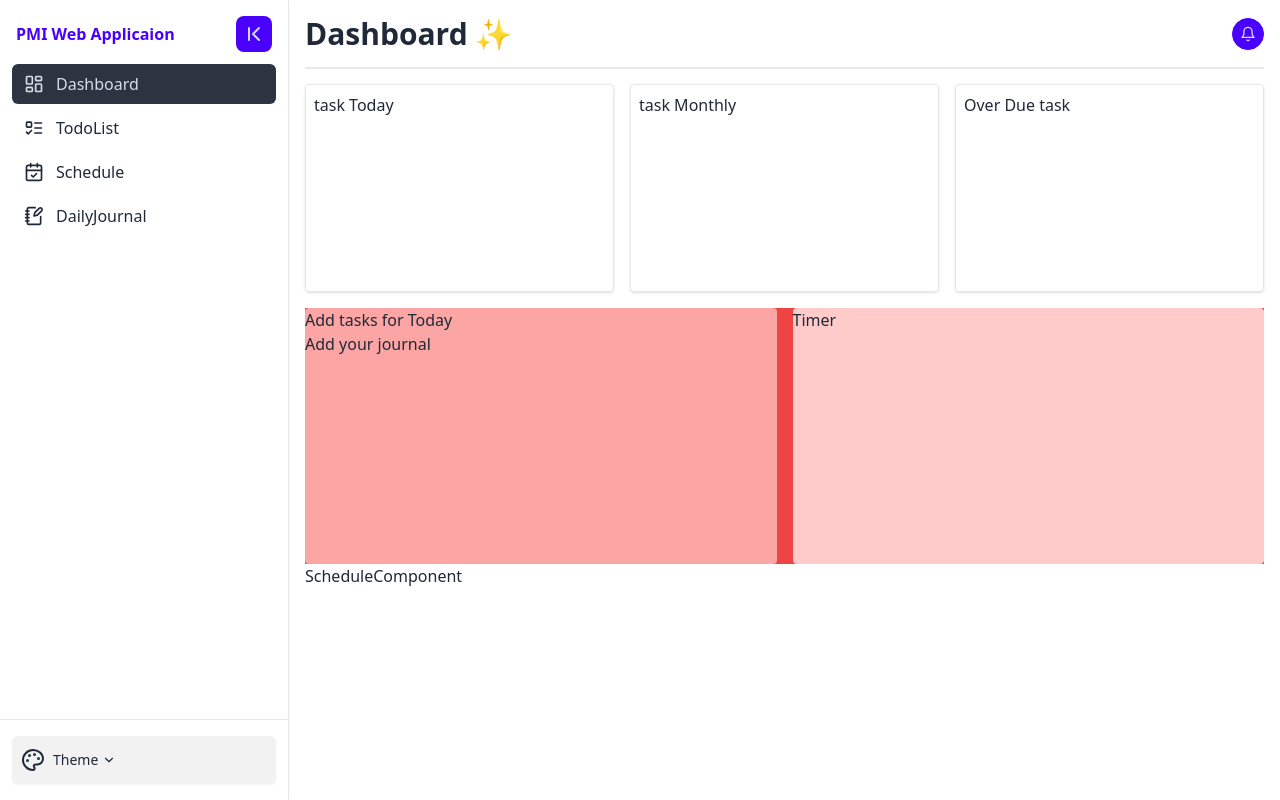
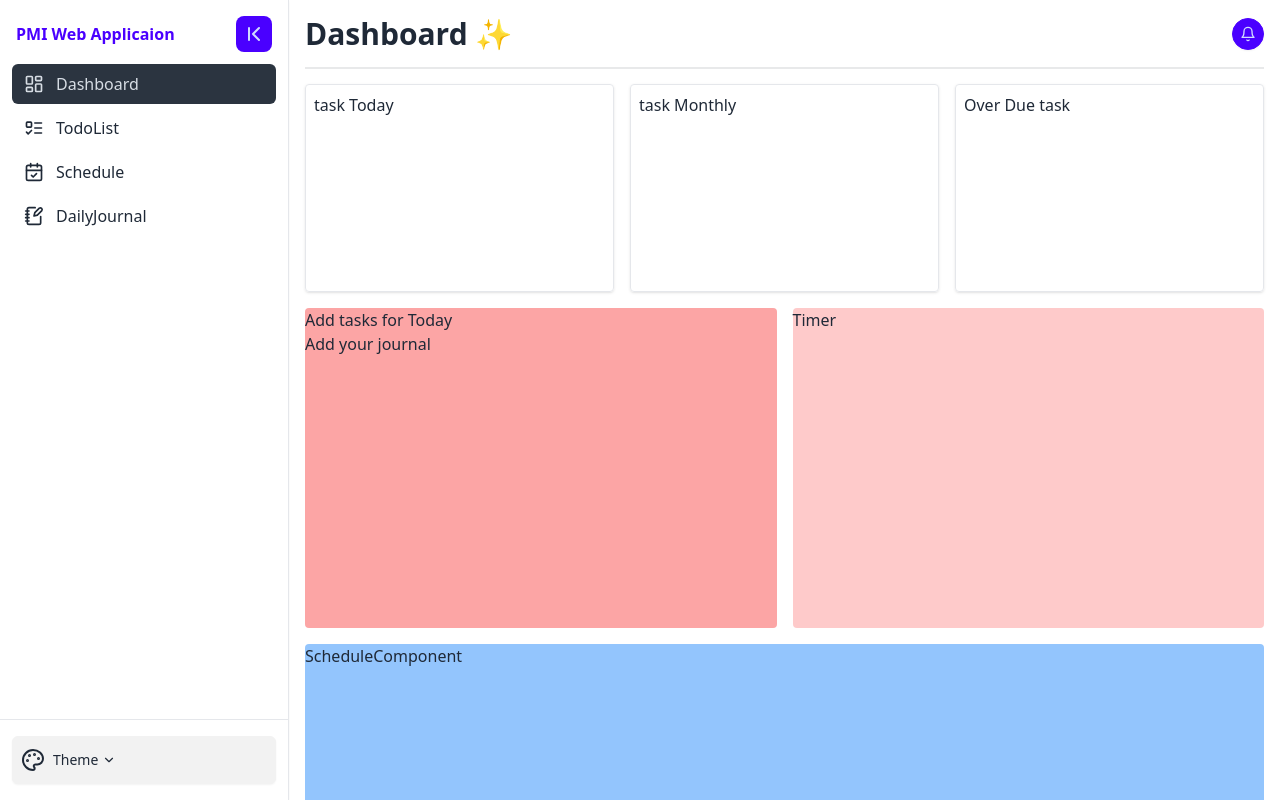
Before and after one commit to ballpanuwat25/Final-Project-Front-end-Dev-Init, a React (Create React App) app: page / in a window 1280 px wide. Built offline with nearby package versions, Linux system fonts and the light colour scheme.

Commit message:
Updated 16.01.2024

```diff
--- a/src/App.js
+++ b/src/App.js
@@ -36,18 +36,18 @@ const App = () => {
           <TodoComponent />
         </div>
 
-        <div className='bg-red-500 mt-4 flex flex-row gap-4 h-1/3'>
-          <div className='bg-red-300 w-full rounded'>
+        <div className='mt-4 grid grid-cols-1 lg:grid-cols-2 gap-4 h-auto md:h-80'>
+          <div className='bg-red-300 w-full rounded h-52 md:h-80'>
             <div>
               <div>Add tasks for Today</div>
               <div>Add your journal</div>
             </div>
           </div>
 
-          <div className='bg-red-200 w-full rounded'>Timer</div>
+          <div className='bg-red-200 w-full rounded h-52 md:h-80'>Timer</div>
         </div>
 
-        <div>
+        <div className='bg-blue-300 wifull rounded h-52 md:h-40 mt-4'>
           <ScheduleComponent />
         </div>
       </div>
```
